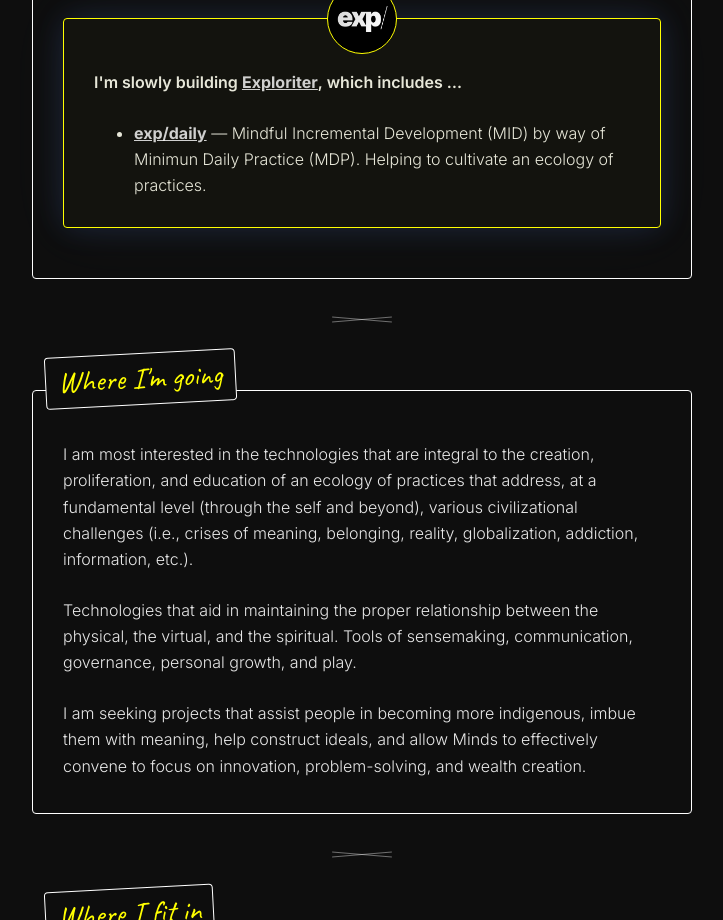
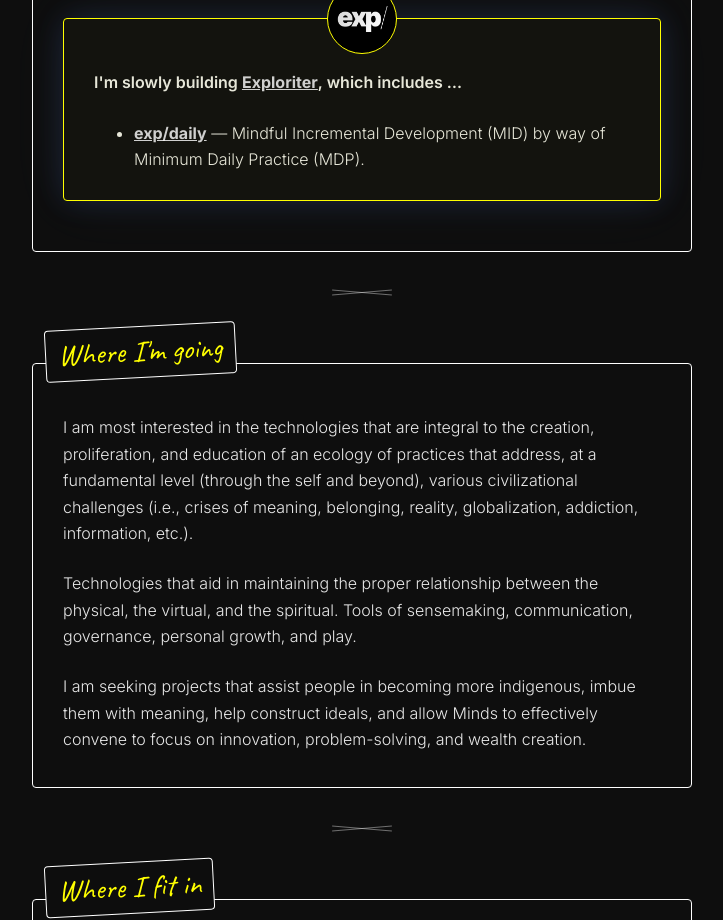
Before and after one commit to gigawatson/gigawatson.github.io, a plain HTML site: page index.html in a window 1280 px wide. Shown: the part 1540-2460 px from the top of the page, without its empty margins (278-1001 px from the left). Drawn offline with Linux system fonts and the light colour scheme.

Commit message:
Update copy

```diff
--- a/index.html
+++ b/index.html
@@ -43,7 +43,7 @@
             <div class="focus">
                 <p>I'm slowly building <strong><a href="https://exploriter.com" title="Exploriter" target="_blank">Exploriter</a></strong>, which includes &hellip;</p>
                 <ul>
-                    <li><strong><a href="https://expdaily.com" title="Exploriter Daily" target="_blank">exp/daily</a></strong> — Mindful Incremental Development (MID) by way of Minimun Daily Practice (MDP). Helping to cultivate an ecology of practices.</li>
+                    <li><strong><a href="https://expdaily.com" title="Exploriter Daily" target="_blank">exp/daily</a></strong> — Mindful Incremental Development (MID) by way of Minimum Daily Practice (MDP).</li>
                 </ul>
             </div>
         </section>
```
